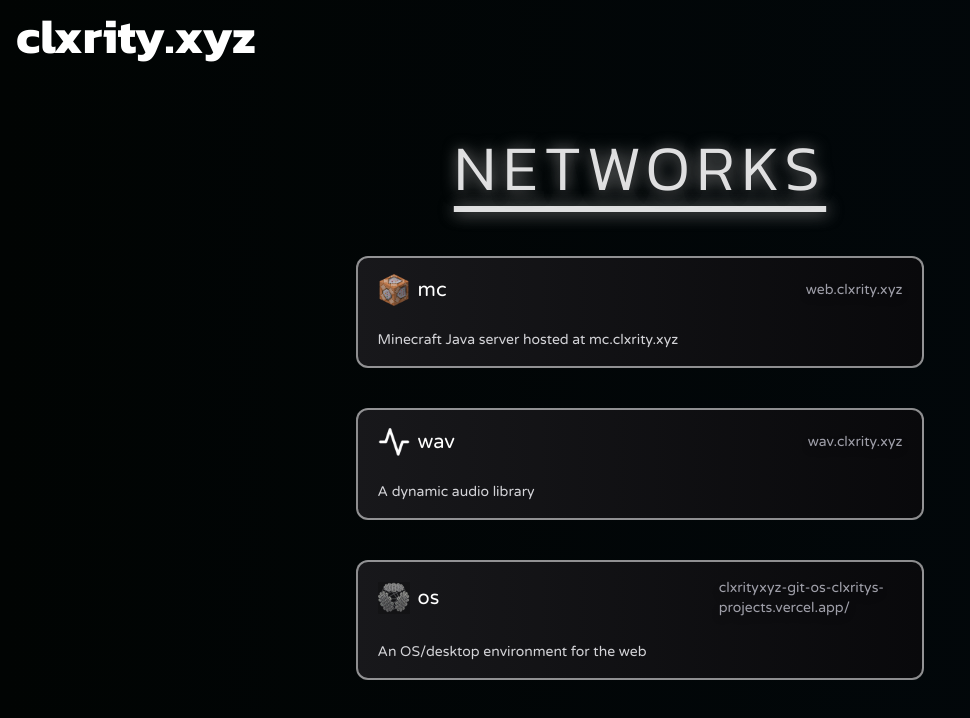
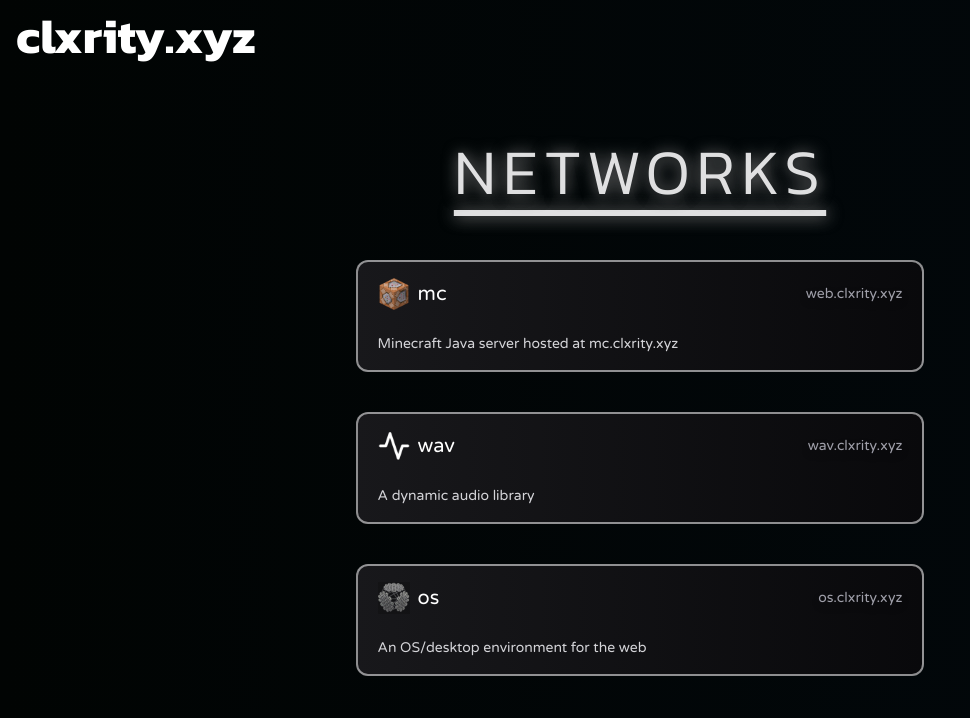
Before and after one commit to clxrityy/clxrity.xyz, a Next.js app: page / in a window 1280 px wide. Shown: the top 718 px of the page, without its empty margins (0-970 px from the left). Built offline with nearby package versions, Linux system fonts and the light colour scheme.

Commit message:
update url

```diff
--- a/src/config.ts
+++ b/src/config.ts
@@ -24,7 +24,7 @@
     },
     {
         name: "os",
-        url: "https://clxrityxyz-git-os-clxritys-projects.vercel.app/",
+        url: "https://os.clxrity.xyz",
         icon: "/os.png",
         description: "An OS/desktop environment for the web"
     }
```
Also changed, not shown: 1 other file (tests, documents, lock files or other folders).
